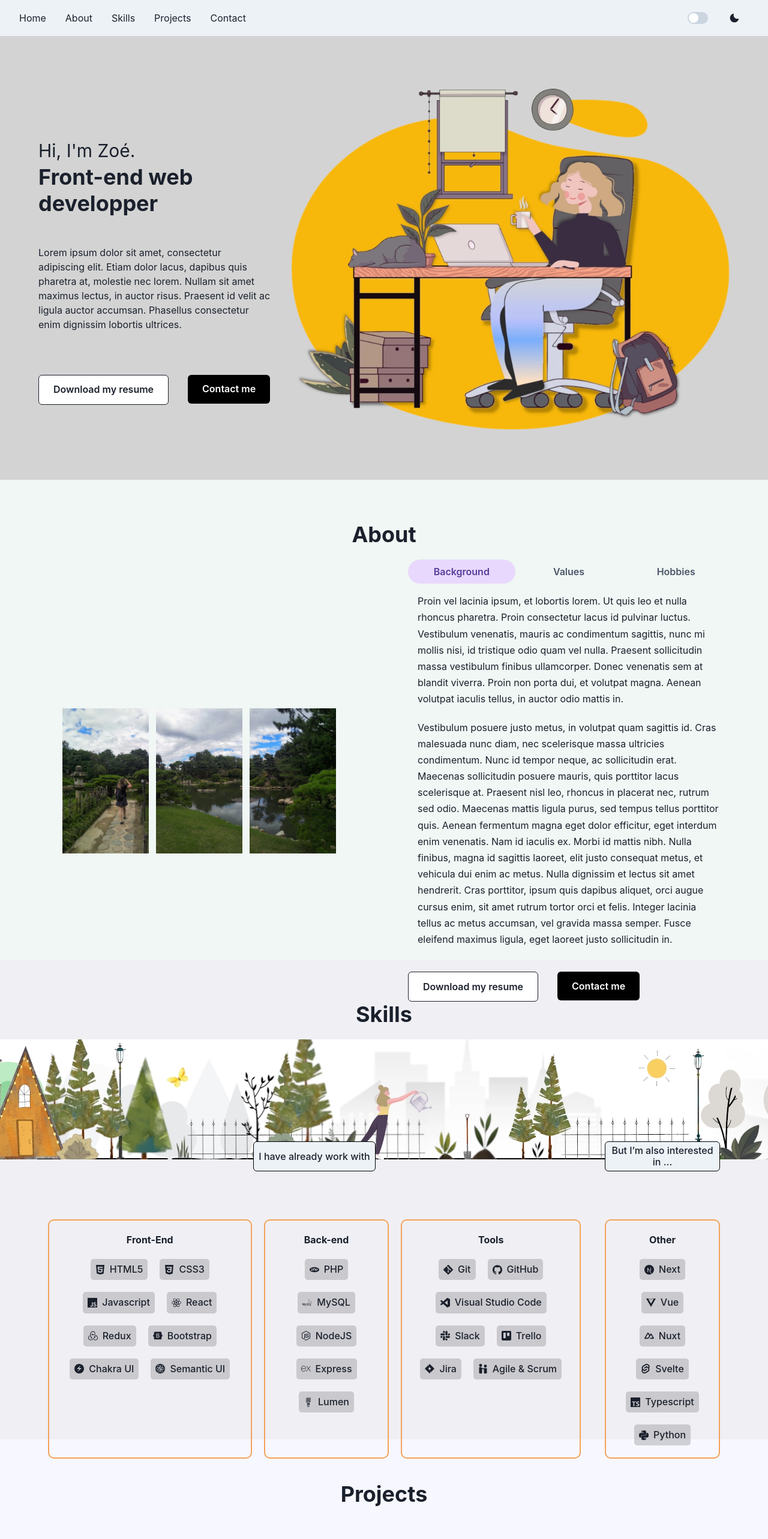
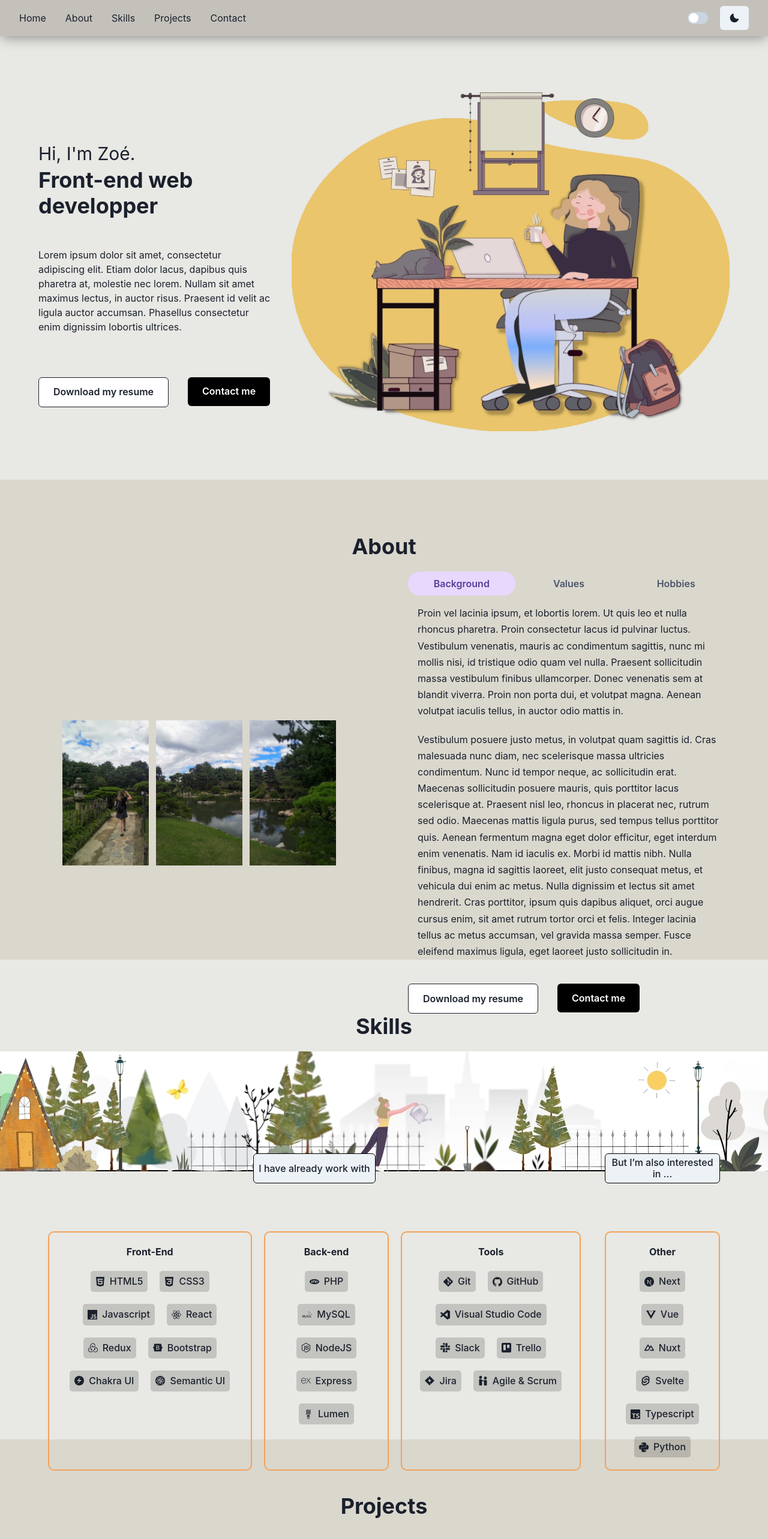
Before and after one commit to Tsuricate/Portfolio, a React (Create React App) app: page / in a window 1280 px wide. Shown: the top 2566 px of the page at 60% size. Built offline with nearby package versions, Linux system fonts and the light colour scheme.

Commit message:
Style: change background color for all pages + color navbar + more padding for page title

```diff
--- a/src/components/AboutContent.js
+++ b/src/components/AboutContent.js
@@ -16,7 +16,7 @@ import ActionButtons from './ActionButtons';
 import aboutSections from '../data/aboutSections';
 
 const AboutContent = () => (
-  <SectionContainer background="#F0F7F4" sectionTitle="About">
+  <SectionContainer background="#DAD7CD" sectionTitle="About">
     <SimpleGrid
       columns={{ base: 1, xl: 2 }}
       height={{ xl: '100%' }}
--- a/src/components/ContactContent.js
+++ b/src/components/ContactContent.js
@@ -7,7 +7,7 @@ const ContactContent = () => {
   return (
     <SectionContainer
       background={
-        'url("/images/leftHand.webp") no-repeat bottom left, url("/images/rightHand.webp") no-repeat top right, #F9EBE0'
+        'url("/images/leftHand.webp") no-repeat bottom left, url("/images/rightHand.webp") no-repeat top right, #E8E8E4'
       }
       sectionTitle="Contact"
     >
--- a/src/components/HomeContent.js
+++ b/src/components/HomeContent.js
@@ -4,7 +4,7 @@ import SectionContainer from './SectionContainer';
 import ActionButtons from './ActionButtons';
 
 const HomeContent = () => (
-  <SectionContainer background="lightGray">
+  <SectionContainer background="#E8E8E4">
     <Grid
       height={{ xl: '100%' }}
       templateColumns={{ base: 'repeat(1, 1fr)', lg: 'repeat(2, 1fr)', xl: 'repeat(3, 1fr)' }}
--- a/src/components/NavBar.js
+++ b/src/components/NavBar.js
@@ -24,7 +24,9 @@ const NavBar = () => {
   return (
     <>
       <Box
-        bg={useColorModeValue('gray.100', 'gray.900')}
+        bg={useColorModeValue('#C4C1BB', 'gray.900')}
+        boxShadow="0px 4px 22px -2px rgba(10,10,8,0.43)
+        "
         px={{ base: 4, lg: 8 }}
         position="fixed"
         width="100%"
--- a/src/components/ProjectsContent.js
+++ b/src/components/ProjectsContent.js
@@ -34,7 +34,7 @@ const ProjectsContent = () => {
 
   const ChakraCarousel = chakra(Carousel);
   return (
-    <SectionContainer background="#F7F7FF" sectionTitle="Projects">
+    <SectionContainer background="#DAD7CD" sectionTitle="Projects">
       {useCarousel ? (
         <ChakraCarousel responsive={responsive} height={{ lg: '100%' }} p={10} showDots centerMode>
           {projects.map((project) => (
--- a/src/components/SectionContainer.js
+++ b/src/components/SectionContainer.js
@@ -8,7 +8,7 @@ const SectionContainer = ({ children, background, sectionTitle, fullWidth }) =>
     <Box
       height={{ xl: '100%' }}
       minHeight={{ base: '100%' }}
-      py="70px"
+      py="90px"
       px={paddingX}
       className="SectionContainer"
       id={sectionTitle}
--- a/src/components/SkillsContent.js
+++ b/src/components/SkillsContent.js
@@ -8,7 +8,7 @@ const firstGroup = skills.slice(0, 3);
 const secondGroup = skills.slice(-1);
 
 const SkillsContent = () => (
-  <SectionContainer background="#F0EFF4" sectionTitle="Skills" fullWidth>
+  <SectionContainer background="#E8E8E4" sectionTitle="Skills" fullWidth>
     <Box height={{ xl: '100%' }}>
       {/* Banner */}
       <Box
```
Also changed, not shown: public/images/homeImage.webp.
